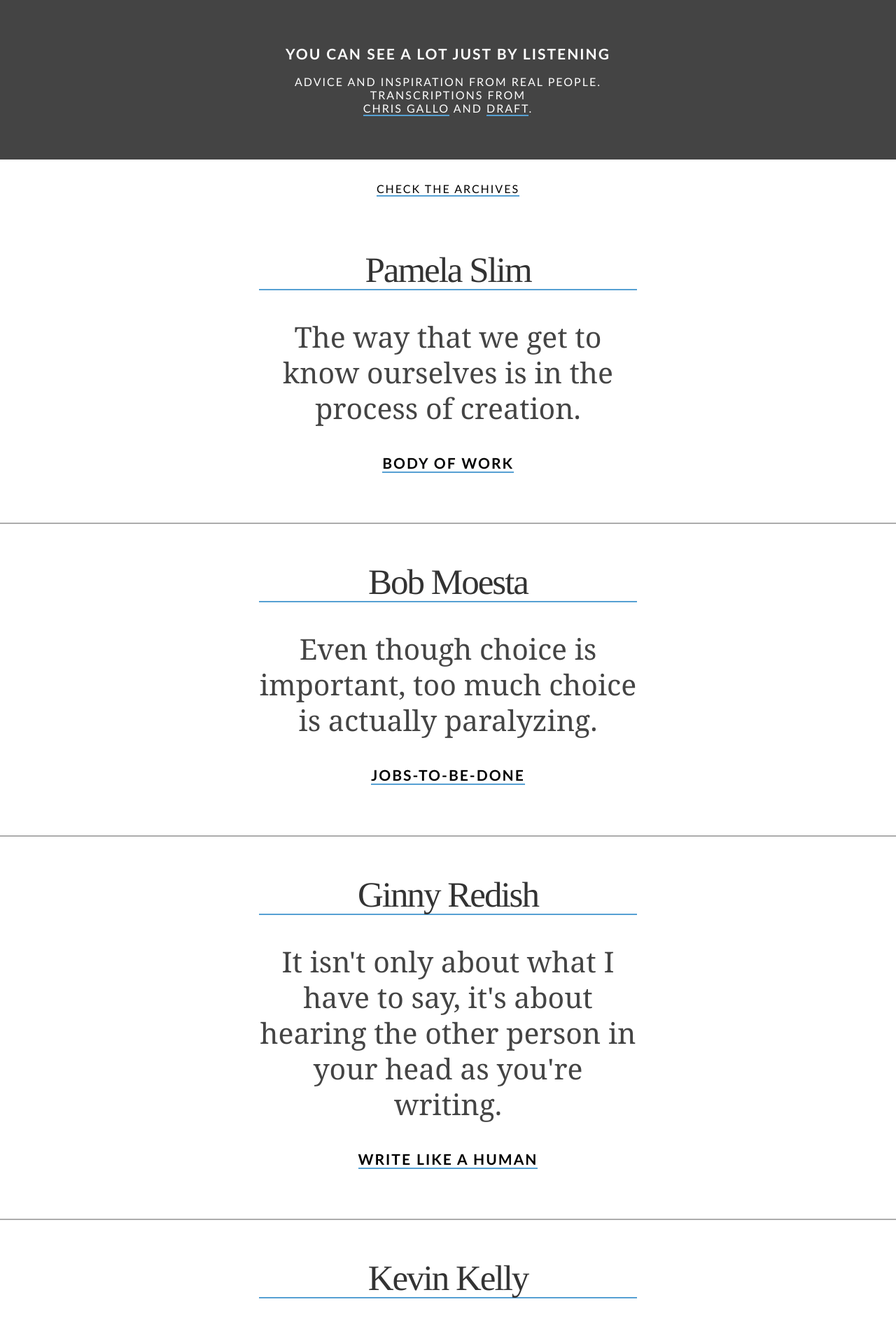
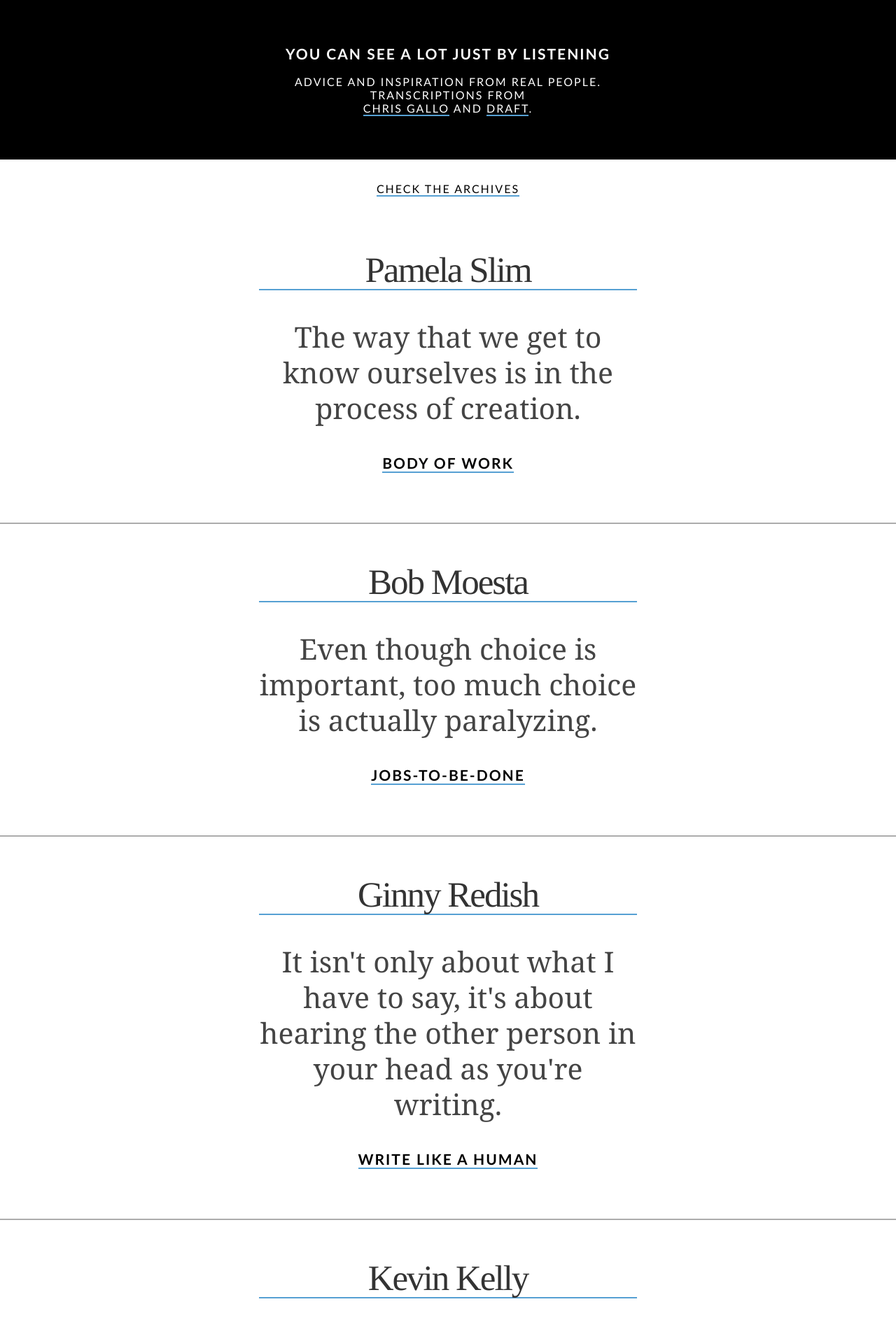
Before and after one commit to gallochris/people, a Jekyll site: the page built from index.html, in a window 1280 px wide. Shown: the top 1904 px of the page at 70% size. Built offline with Jekyll 4.4.1, drawn with Linux system fonts in a browser that asks for light colours; Markdown is read by kramdown in place of the engine named in the settings; the list of posts is cut into pages by our own code.

Commit message:
adjusting header color

```diff
--- a/_layouts/default.html
+++ b/_layouts/default.html
@@ -37,7 +37,7 @@
   <body class="shaq">
 
 
-   <div style="background-color: #444;">
+   <div style="background-color: #000;">
     <div class="rasheedwallace">
     <a href="{{ site.url }}" style="border: none;;"><h2 style="color: #fff;">You can see a lot just by listening</h2></a>
       <h3 style="color: #fff">Advice and inspiration from real people. Transcriptions from <br/><a href ="#sayhello" >Chris Gallo</a> and <a href="http://draftin.com" target="_blank">Draft</a>.</h2>
```
